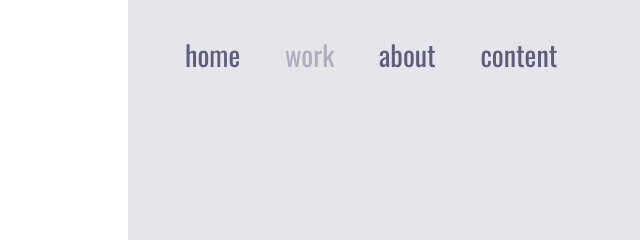
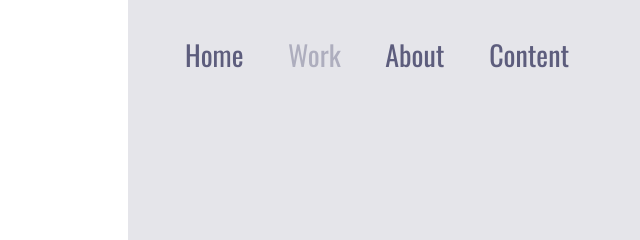
Before and after one commit to pedromferrer/Projeto_Responsividade, a plain HTML site: page index.html in a window 1280 px wide. Shown: the top 240 px of the page, 640-1280 px from the left. Drawn offline with nearby package versions, Linux system fonts and the light colour scheme.

Commit message:
alteração das letras maiusculas do header index.html

```diff
--- a/index.html
+++ b/index.html
@@ -19,10 +19,10 @@
     </section>
     <section class="secao-right">
         <header>
-            <a class="link-header">home</a>
-            <a class="link-header">work</a>
-            <a class="link-header">about</a>
-            <a class="link-header">content</a>
+            <a class="link-header">Home</a>
+            <a class="link-header">Work</a>
+            <a class="link-header">About</a>
+            <a class="link-header">Content</a>
         </header>
         <img src="Illustration-3-3.png" alt="girl-cellphone">
     </section>
```
